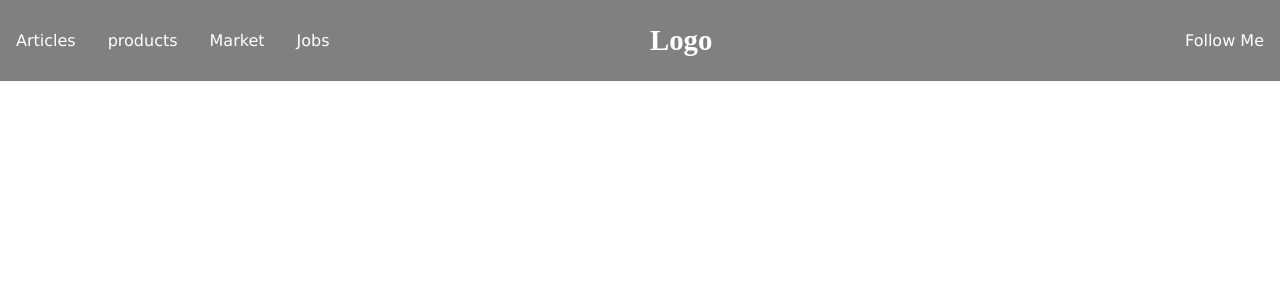
After one commit to 28-png/codeup-web-exercises, a PHP site: page /flexbox-nav-exercise.html in a window 1280 px wide. The commit adds this page. Shown: the top 300 px of the page. Run offline with PHP 8.4, Linux system fonts and the light colour scheme.

Commit message:
completed third exercise

```diff
--- a/css/flexbox-cards.css
+++ b/css/flexbox-cards.css
@@ -66,9 +66,11 @@ a {
 }
 
 .container {
+    display: flex;
     /* This is a flex container */
 }
 
-.card {
+    .card {
+        align-self: center;
     /* This is a flex item */
 }
--- /dev/null
+++ b/css/flexbox-nav-exercise.css
@@ -0,0 +1,48 @@
+* {
+    box-sizing: border-box;
+}
+body {
+    margin: 0;
+}
+nav {
+    background: grey;
+}
+ul {
+    list-style: none;
+    padding: 0;
+    margin: 0;
+    display: flex;
+    align-items: center;
+    /* made unordered list a flex container */
+}
+nav a {
+    text-decoration: none;
+    color: white;
+    font-family: Verdana;
+    display: inline-block; /* inline-block to increase clickable area beyond the text */
+    padding: 1em; /* increases clickable area of anchor tags on all sides by 1em */
+}
+nav a:hover {
+    background: black;
+}
+nav ul li:nth-child(6) {
+    /*
+        this allows the last flex item to be right justified
+       by filling remaining space to the left of the flex item with margin
+    */
+    margin-left: auto;
+
+}
+
+nav ul li:nth-child(5) {
+    margin: auto;
+    font-size: larger;
+}
+
+h2 {
+    color: white;
+}
+
+nav ul li:nth-child(4) {
+    flex-grow: .1;
+}
--- a/flexbox-cards.html
+++ b/flexbox-cards.html
@@ -3,7 +3,7 @@
 <head>
     <meta charset="UTF-8">
     <title>Flexbox cards</title>
-    <link rel="stylesheet" href="flexbox-cards.css">
+    <link rel="stylesheet" href="css/flexbox-cards.css">
 </head>
 <body>
 <div class="container">
@@ -12,7 +12,7 @@
             <h2>Basic plan</h2>
         </div>
         <div class="card-body">
-            <p>Excellent for freelance developers</p>
+           <p>Excellent for freelance developers</p>
             <ul class="feature-list">
                 <li class="feature-item">Unlimited open source repositories</li>
                 <li class="feature-item">3 free private repositories</li>
--- /dev/null
+++ b/flexbox-nav-exercise.html
@@ -0,0 +1,20 @@
+<!DOCTYPE html>
+<html lang="en">
+<head>
+    <meta charset="UTF-8">
+    <title>Flexbox Nav Bar</title>
+    <link rel="stylesheet" href="css/flexbox-nav-exercise.css">
+</head>
+<body>
+<nav>
+    <ul>
+        <li><a href="#">Articles</a></li>
+       <li><a href="#">products</a></li>
+        <li><a href="#">Market</a></li>
+        <li><a href="#">Jobs</a></li>
+        <li class="logo"><h2>Logo</h2></li>
+        <li><a href="#">Follow Me</a></li>
+    </ul>
+</nav>
+</body>
+</html>
```
